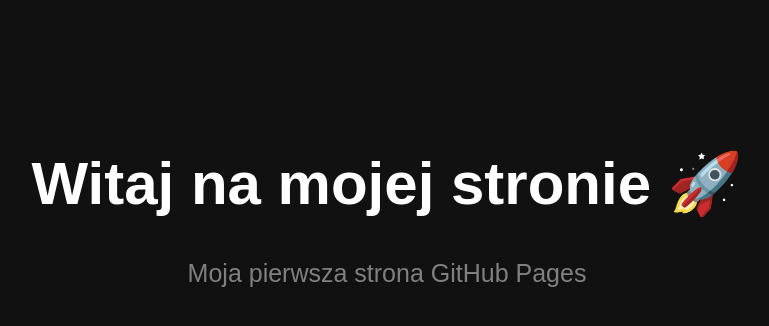
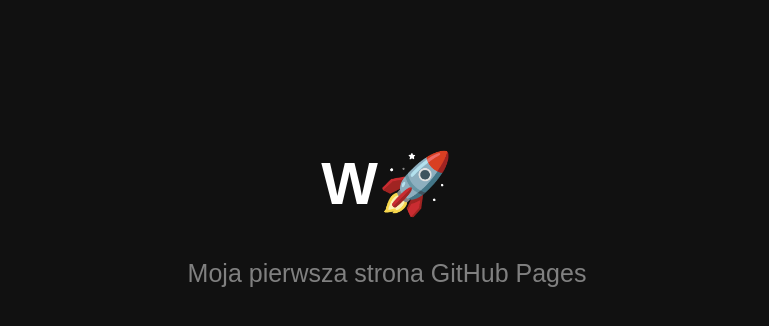
Before and after one commit to pequ1/pequ1.github.io, a plain HTML site: page index.html in a window 1280 px wide. Shown: the whole page, without its empty margins (253-1022 px from the left). Drawn offline with Linux system fonts and the light colour scheme.

Commit message:
Update index.html

```diff
--- a/index.html
+++ b/index.html
@@ -26,7 +26,7 @@
 
 <body>
 
-<h1>Witaj na mojej stronie 🚀</h1>
+<h1>W🚀</h1>
 
 <p>Moja pierwsza strona GitHub Pages</p>
 
```
